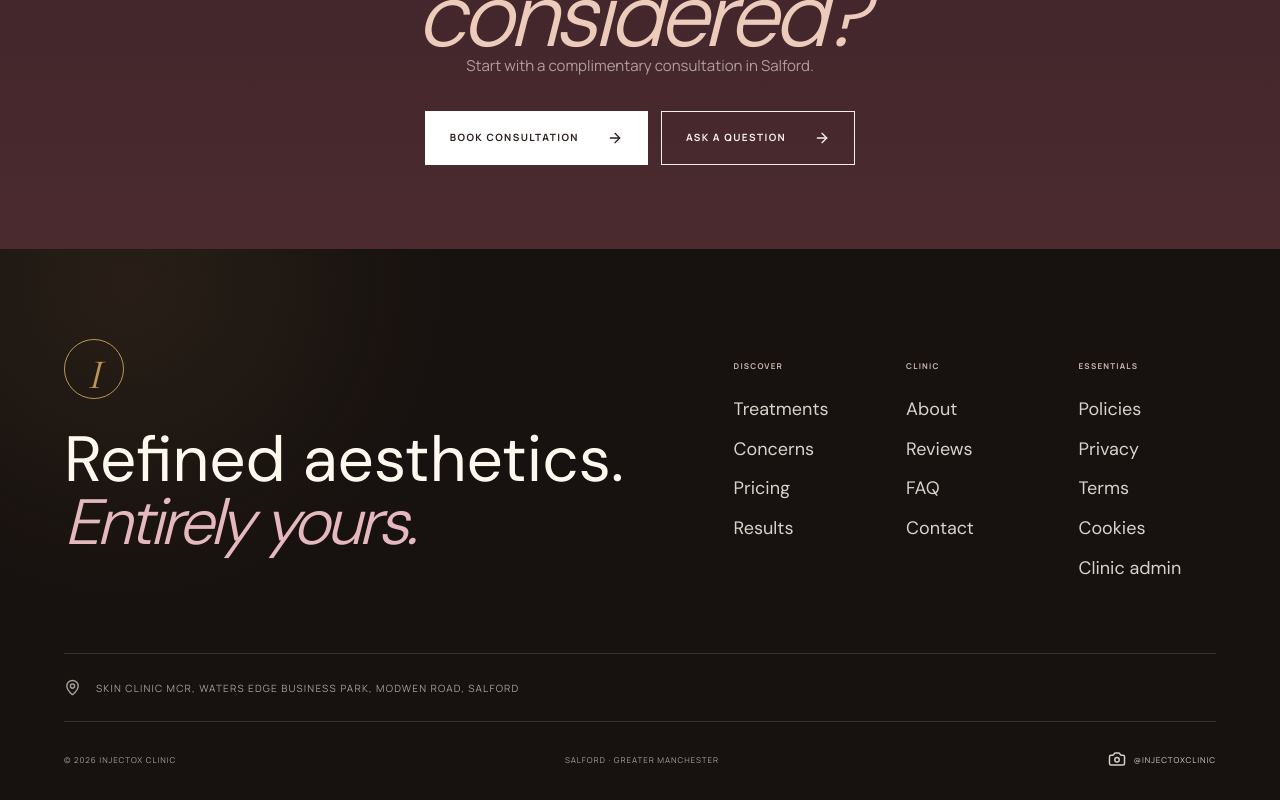
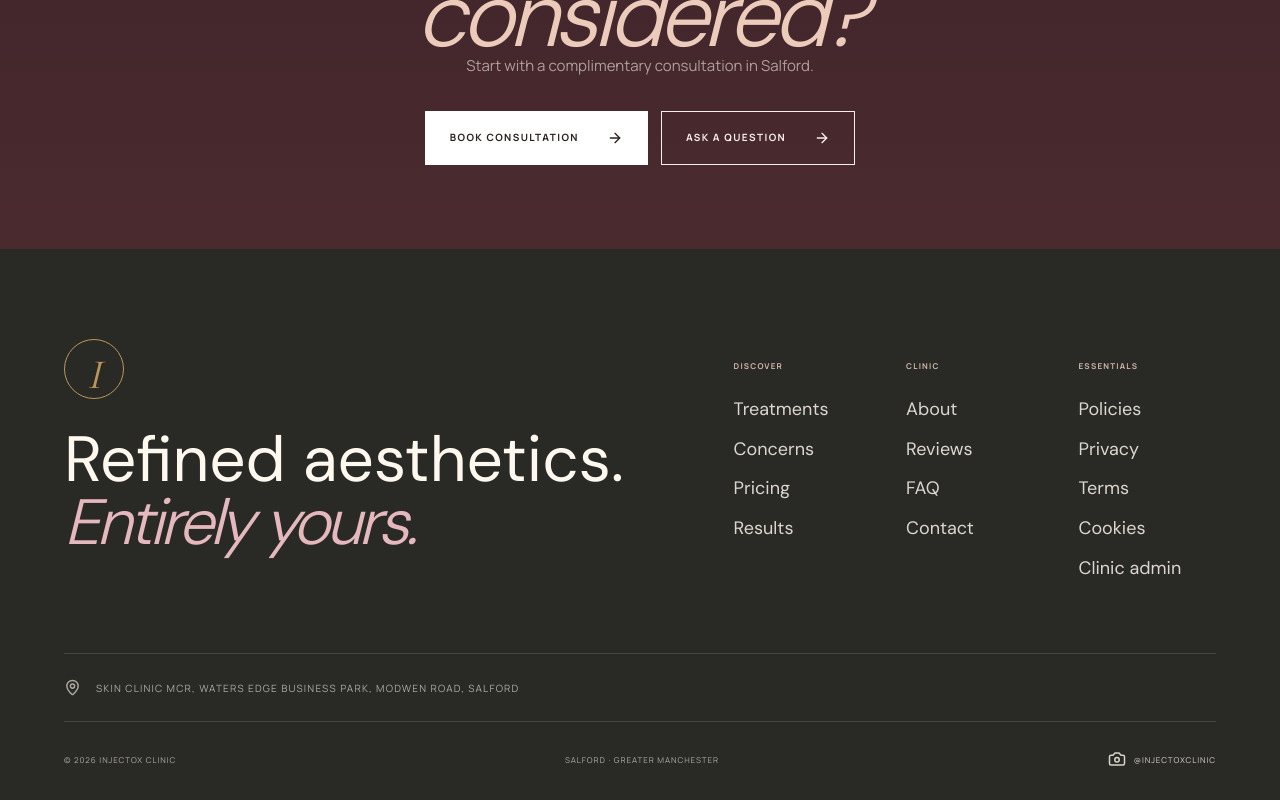
Before and after one commit to khany98-debug/injectox-clinic, a Next.js app: page /faq in a window 1280 px wide. Shown: the part 1810-2610 px from the top of the page. Built offline with nearby package versions, Linux system fonts and the light colour scheme.

Commit message:
Match footer background to stats

```diff
--- a/src/app/globals.css
+++ b/src/app/globals.css
@@ -2275,9 +2275,7 @@ body {
 
 .stats-section {
   padding-block: 92px;
-  background:
-    radial-gradient(circle at 10% 6%, rgba(189, 150, 87, .1), transparent 25%),
-    #17110f;
+  background: #292a26;
 }
 
 .stat strong {
@@ -2568,9 +2566,7 @@ h2 em,
 
 .site-footer {
   color: #fff8ef;
-  background:
-    radial-gradient(circle at 10% 6%, rgba(189, 150, 87, .1), transparent 25%),
-    #17110f;
+  background: #292a26;
 }
 
 .footer-strap {
```
